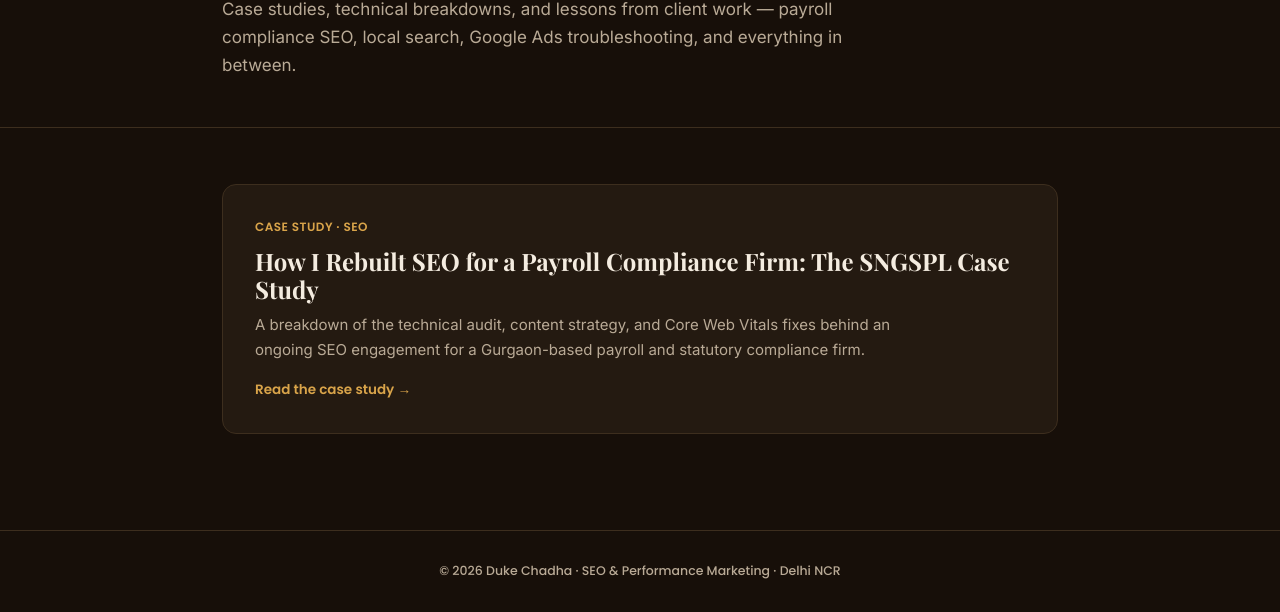
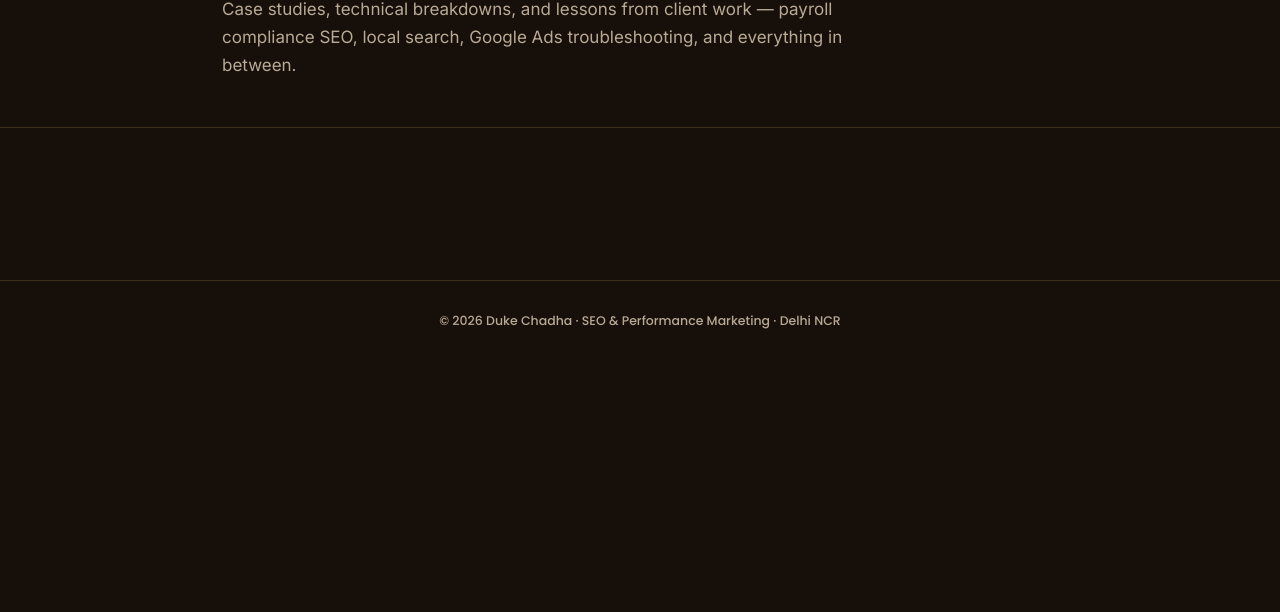
Before and after one commit to dukechadha23/portfolio, a plain HTML site: page blog/index.html in a window 1280 px wide. Shown: the part 320-932 px from the top of the page. After the commit the page ends 800 px from the top, so only its background shows below. Drawn offline with nearby package versions, Linux system fonts and the light colour scheme; a web font is replaced by a local one.

Commit message:
Update index.html

```diff
--- a/blog/index.html
+++ b/blog/index.html
@@ -107,13 +107,6 @@
   <section class="post-list">
     <div class="wrap" style="display:flex; flex-direction:column; gap:24px;">
 
-      <a href="./sngspl-seo-case-study.html" class="post-card">
-        <div class="post-meta">CASE STUDY · SEO</div>
-        <h2>How I Rebuilt SEO for a Payroll Compliance Firm: The SNGSPL Case Study</h2>
-        <p>A breakdown of the technical audit, content strategy, and Core Web Vitals fixes behind an ongoing SEO engagement for a Gurgaon-based payroll and statutory compliance firm.</p>
-        <span class="read-more">Read the case study →</span>
-      </a>
-
     </div>
   </section>
 </main>
```
